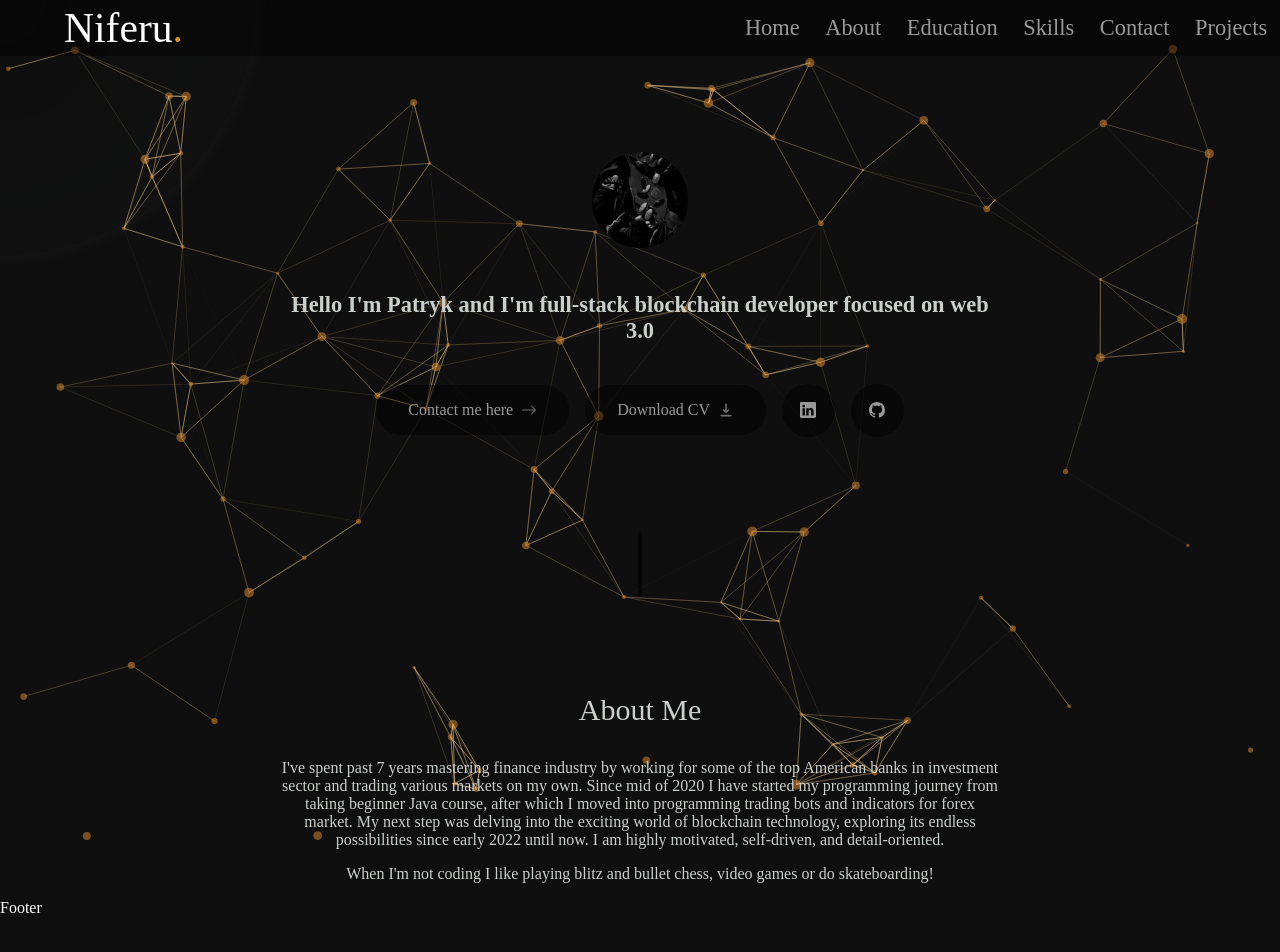
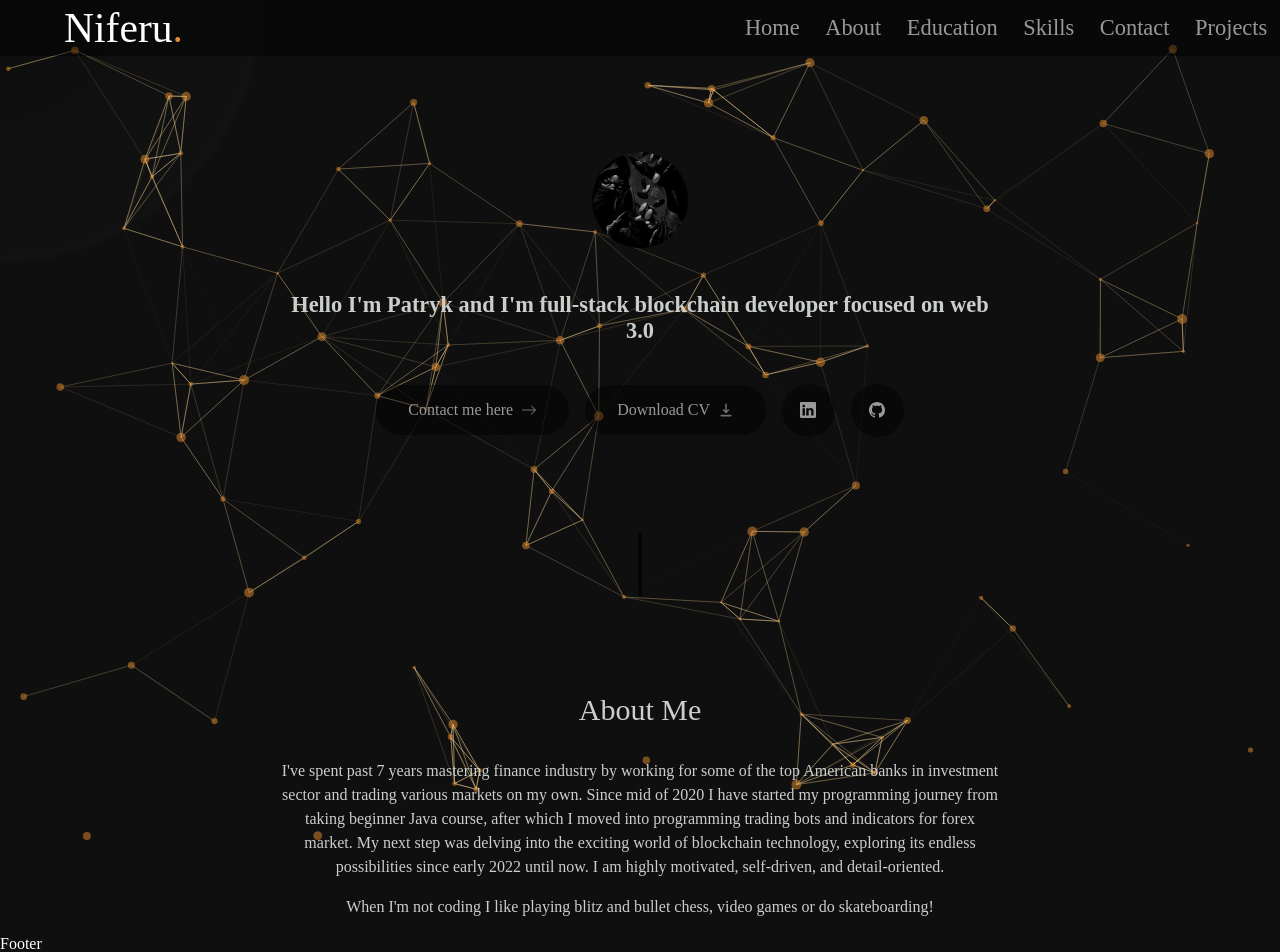
Before and after one commit to Nlferu/niferu-portfolio-website, a Next.js app: page / in a window 1280 px wide. Shown: the top 952 px of the page. Built offline with nearby package versions, Linux system fonts and the light colour scheme.

Commit message:
everything fixed

```diff
--- a/components/about.js
+++ b/components/about.js
@@ -8,7 +8,7 @@ import { motion } from "framer-motion"
 export default function About() {
     return (
         <motion.section className={about.section} initial={{ opacity: 0, y: 100 }} animate={{ opacity: 1, y: 0 }} transition={{ delay: 0.175 }} id="about">
-            <SectionHeading>About me</SectionHeading>
+            <SectionHeading>About Me</SectionHeading>
             <p className={about.text}>
                 I've spent past 7 years mastering finance industry by working for some of the top American banks in investment sector and trading various
                 markets on my own. Since mid of 2020 I have started my programming journey from taking beginner Java course, after which I moved into
--- a/components/header.js
+++ b/components/header.js
@@ -10,7 +10,7 @@ export default function Header() {
         <header className={header.header}>
             <motion.div className={header.motion} initial={{ y: -100, opacity: 0 }} animate={{ y: 0, opacity: 1 }}>
                 <nav className={header.nav}>
-                    <Link className={header.title} href="/">
+                    <Link className={header.title} href="/#home">
                         Niferu <span className={header.dot}>.</span>
                     </Link>
                     {links.map((link) => (
--- a/components/section-divider.js
+++ b/components/section-divider.js
@@ -1,7 +1,7 @@
 "use client"
 
 import React from "react"
-import section from "@/styles/section-div.module.css"
+import section from "@/styles/section-divider.module.css"
 import { motion } from "framer-motion"
 
 export default function SectionDivider() {
--- a/components/section-heading.js
+++ b/components/section-heading.js
@@ -1,5 +1,5 @@
 import React from "react"
-import heading from "@/styles/heading-sec.module.css"
+import heading from "@/styles/section-heading.module.css"
 
 export default function SectionHeading({ children }) {
     return <h2 className={heading.format}>{children}</h2>
--- a/styles/about.module.css
+++ b/styles/about.module.css
@@ -1,9 +1,11 @@
 .section {
     max-width: 45rem; /* Setting intro container to be smaller than header */
     margin: 0 auto; /* Horizontally center an element within its parent container */
+    scroll-margin-top: 6rem; /* Ensure "Section Title" is below header */
 }
 
 .text {
     color: rgba(203, 207, 204, 1);
     text-align: center;
+    line-height: 1.5rem;
 }
--- a/styles/globals.css
+++ b/styles/globals.css
@@ -1,5 +1,4 @@
 body {
-    font-color: #fff;
     background: rgba(0, 0, 0, 0.94);
     /* overflow: hidden; */ /** Hiding scrollbar for whole page */
     margin: 0; /** Removing Initial Formatting */
@@ -7,5 +6,5 @@ body {
 }
 
 html {
-    min-height: 100%; /** Preventing background colour to duplicate */
+    scroll-behavior: smooth; /* Enabling smooth scrolling globally */
 }
--- a/styles/header.module.css
+++ b/styles/header.module.css
@@ -24,7 +24,6 @@
 }
 
 .motion {
-    display: flex;
     position: fixed; /* Making navigation bar to stay top even if user scrolls */
     top: 0;
     height: 3.5rem; /* Height of navigation bar */
@@ -40,7 +39,7 @@
 
 .nav {
     display: flex;
-    position: fixed;
+    /* position: relative; */
     align-items: center;
     justify-content: flex-end;
     width: 100%;
@@ -61,6 +60,7 @@
 }
 
 .underline {
+    position: relative;
     align-items: center;
     justify-content: space-between;
     text-decoration: none;
@@ -69,7 +69,6 @@
     margin-right: 1dvw;
     font-size: clamp(1rem, 1rem + 0.5dvw, 3rem);
     cursor: pointer;
-    position: relative;
 }
 
 .underline:hover {
```
Also changed, not shown: styles/section-divider.module.css (renamed from styles/section-div.module.css), styles/section-heading.module.css (renamed from styles/heading-sec.module.css).
